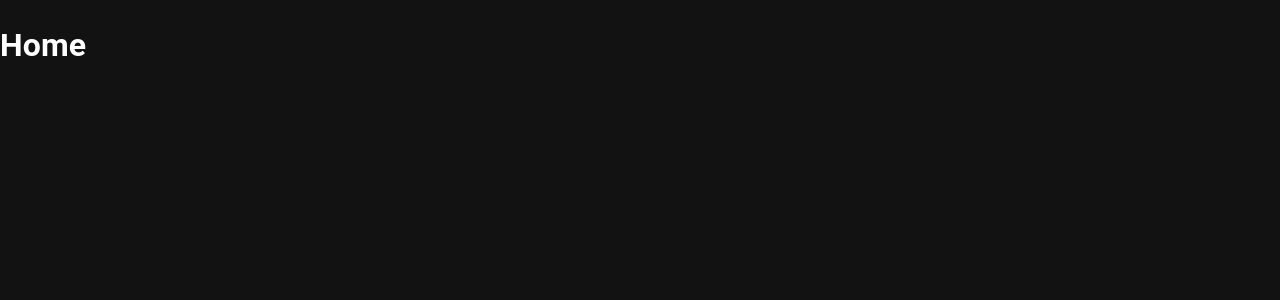
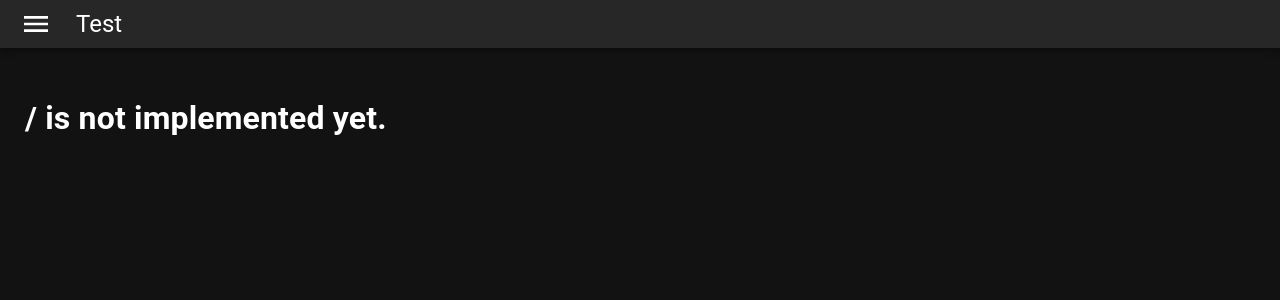
Before and after one commit to kacperfaber/chesstasks-app, a React app: page / in a window 1280 px wide. Shown: the top 300 px of the page. Built offline with nearby package versions, Linux system fonts and the light colour scheme; the HTML template or start-up script is replaced by a standard one.

Commit message:
home.tsx - added AppLayout and information about that, the HOME is not implemented.

```diff
--- a/src/ui/routes/home/home.tsx
+++ b/src/ui/routes/home/home.tsx
@@ -1,4 +1,12 @@
+import {AppLayout} from "../../components/layout/appLayout";
+
 export const Home = () => {
     // TODO: Not implemented
-    return <h1>Home</h1>;
+    return (
+        <AppLayout title={'Test'}>
+
+           <h1>/ is not implemented yet.</h1>
+
+        </AppLayout>
+    )
 }
```
